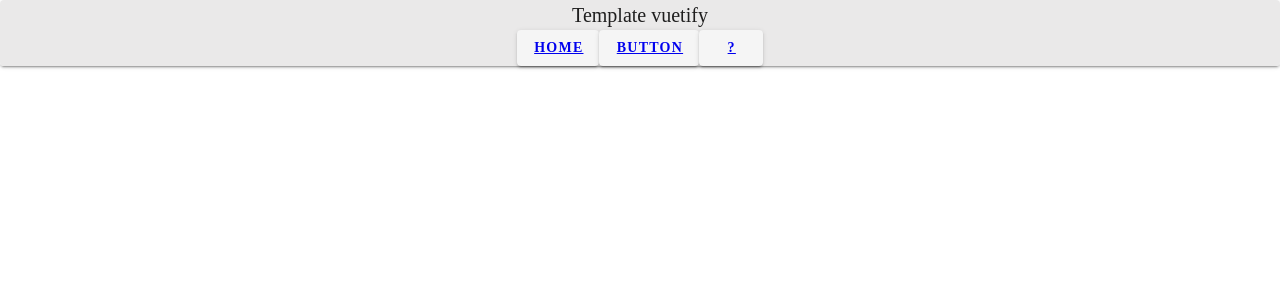
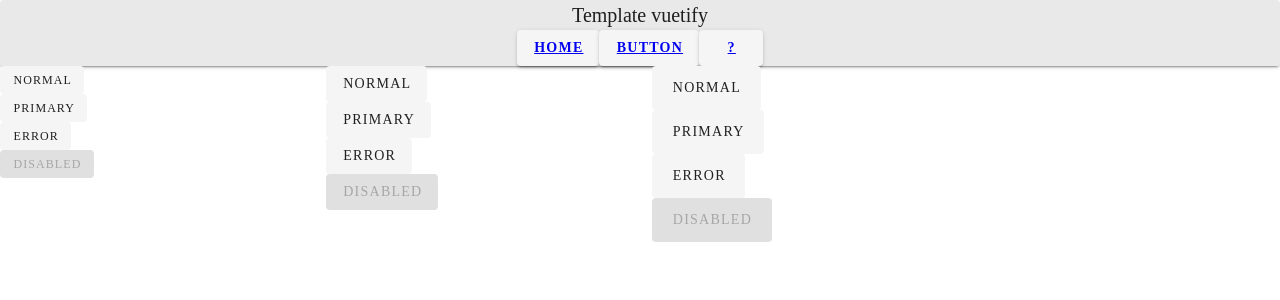
Before and after one commit to SacleuxBenoit/creation-template-vuetify, a Vue app in the folder front/: page /button in a window 1280 px wide. Shown: the top 300 px of the page. Built offline with nearby package versions, Linux system fonts and the light colour scheme.

Commit message:
add some Button in the component Button.vue

```diff
--- a/front/src/components/Button.vue
+++ b/front/src/components/Button.vue
@@ -1,9 +1,48 @@
 <template>
-    <div>
+  <v-row align="center">
+    <v-col class="text-center" cols="12" sm="3">
+      <div class="my-2">
+        <v-btn depressed small>Normal</v-btn>
+      </div>
+      <div class="my-2">
+        <v-btn depressed small>Primary</v-btn>
+      </div>
+      <div class="my-2">
+        <v-btn depressed small>Error</v-btn>
+      </div>
+      <div class="my-2">
+        <v-btn depressed small disabled>Disabled</v-btn>
+      </div>
+    </v-col>
 
-    </div>
+    <v-col class="text-center" cols="12" sm="3">
+      <div class="my-2">
+        <v-btn depressed>Normal</v-btn>
+      </div>
+      <div class="my-2">
+        <v-btn depressed>Primary</v-btn>
+      </div>
+      <div class="my-2">
+        <v-btn depressed>Error</v-btn>
+      </div>
+      <div class="my-2">
+        <v-btn depressed disabled>Disabled</v-btn>
+      </div>
+    </v-col>
+
+    <v-col class="text-center" cols="12" sm="3">
+      <div class="my-2">
+        <v-btn depressed large>Normal</v-btn>
+      </div>
+      <div class="my-2">
+        <v-btn depressed large>Primary</v-btn>
+      </div>
+      <div class="my-2">
+        <v-btn depressed large>Error</v-btn>
+      </div>
+      <div class="my-2">
+        <v-btn depressed large disabled>Disabled</v-btn>
+      </div>
+    </v-col>
+  </v-row>
 </template>
-
-<style>
-
-</style>
```
